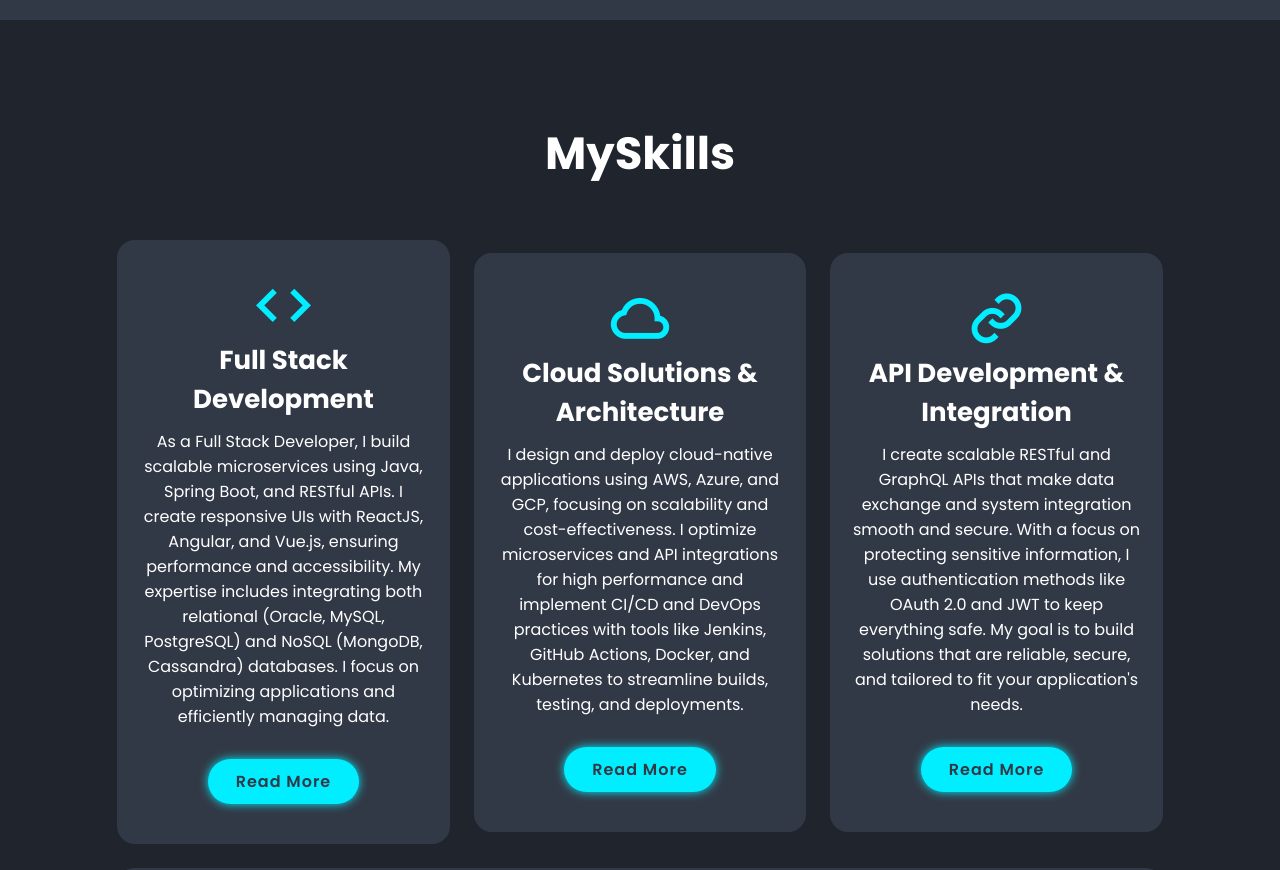
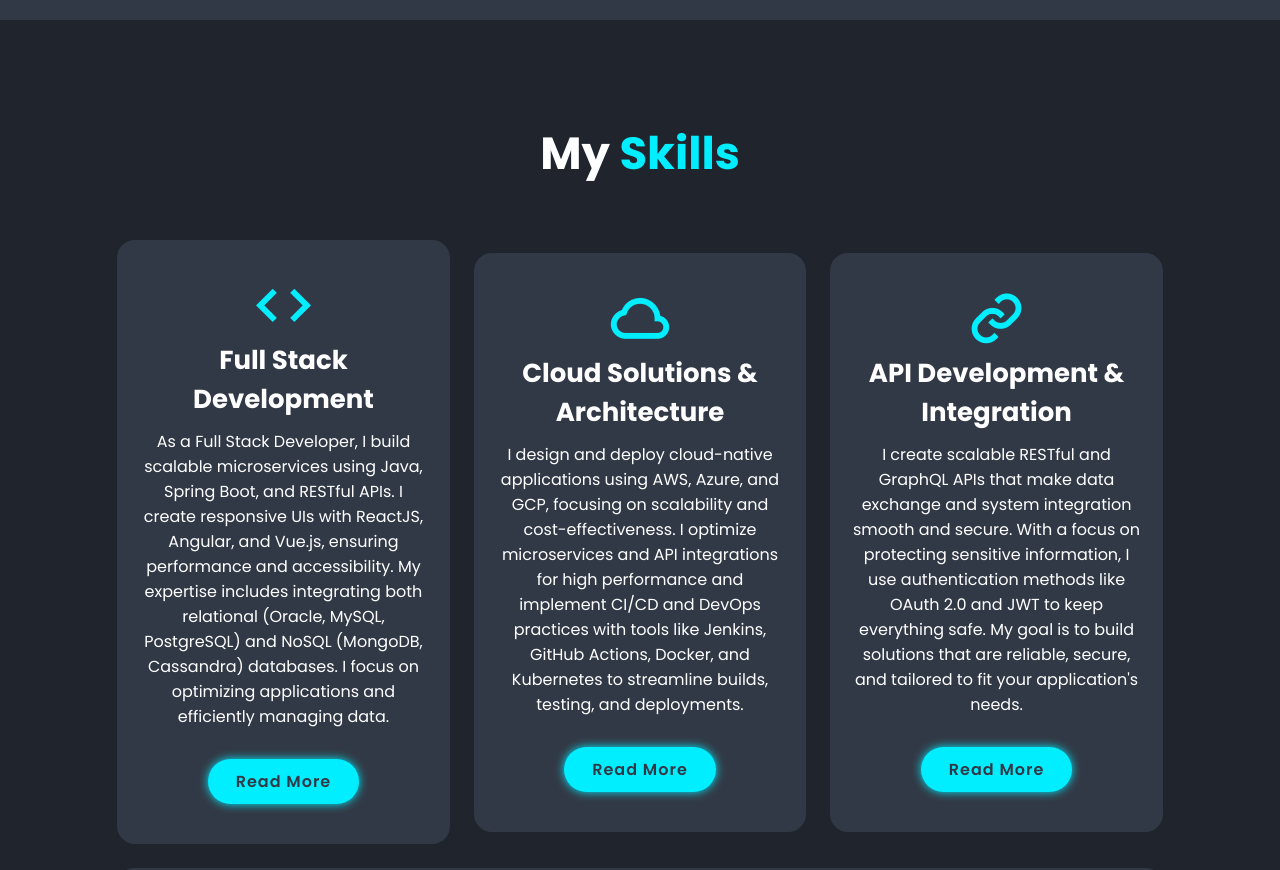
Before and after one commit to Sharini20/Portfolio-website, a plain HTML site: page index.html in a window 1280 px wide. Shown: the part 1580-2450 px from the top of the page. Drawn offline with nearby package versions, Linux system fonts and the light colour scheme.

Commit message:
Updated index.html

```diff
--- a/index.html
+++ b/index.html
@@ -66,7 +66,7 @@
 
      <!-- services section design  -->
       <section class="services" id="services">
-        <h2 class="heading">My</span>Skills</h2>
+        <h2 class="heading">My <span>Skills</span></h2>
 
         <div class="services-container">
             <div class="services-box">
```
